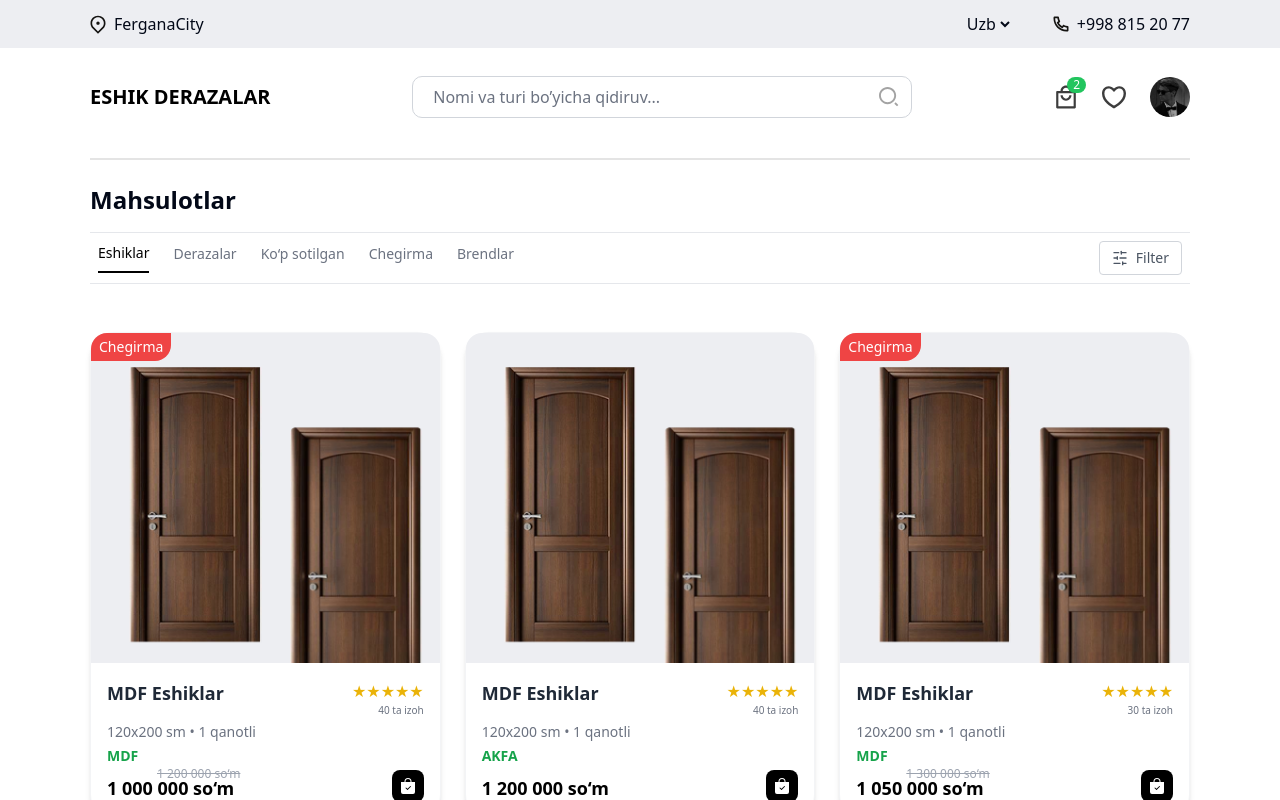
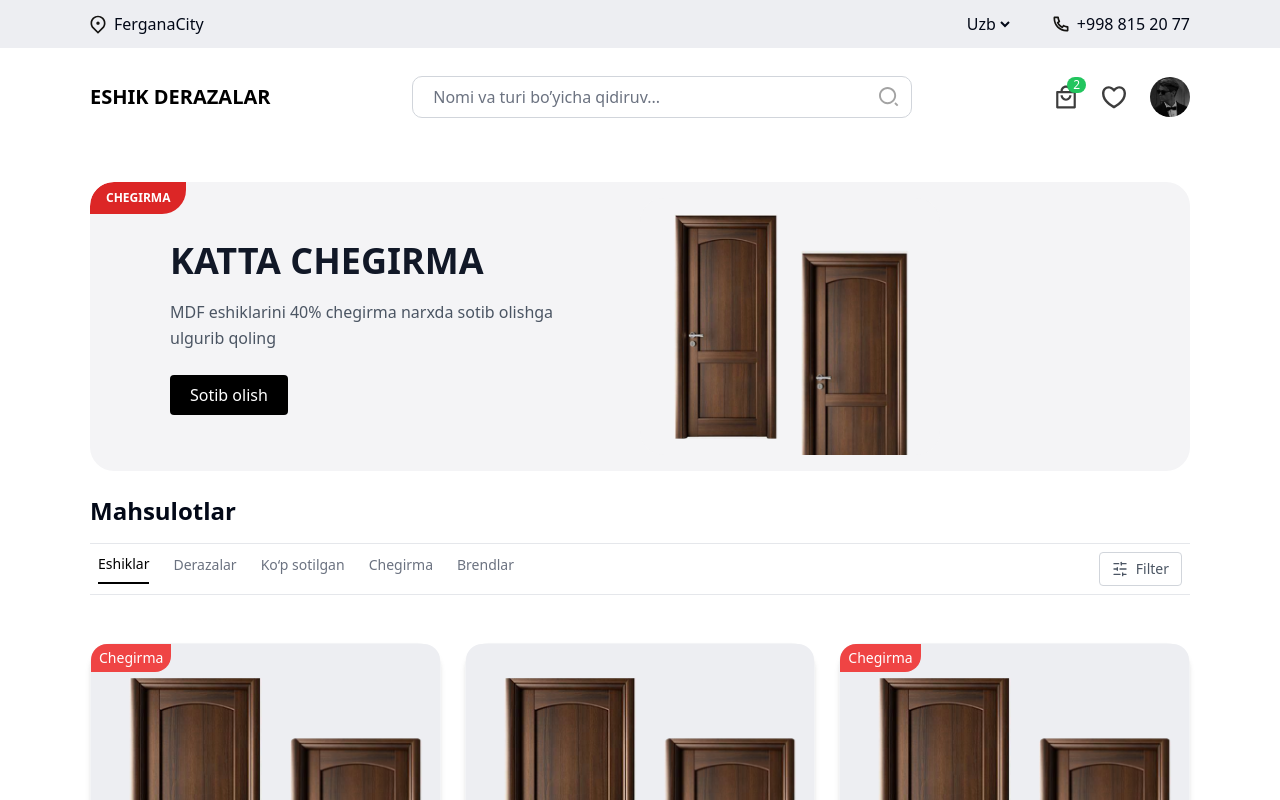
Before and after one commit to abduvaliyevmahmudbek/marketting-project, a React (Vite) app: page / in a window 1280 px wide. Shown: the top 800 px of the page. Built offline with nearby package versions, Linux system fonts and the light colour scheme.

Commit message:
add banner page and update

```diff
--- a/src/components/banner/Banner.tsx
+++ b/src/components/banner/Banner.tsx
@@ -1,27 +1,34 @@
-import Button from '../../ui/Button';
 import bannerImg from '../../assets/images/pictures-png/Group 4.png';
+import bannerImg_responsive from '../../assets/images/pictures-png/door-img-repon.png';
 
 function Banner() {
   return (
-    <div className="container containerPaddings">
-      <div className="banner flex justify-between items-center gap-5 rounded-[30px] bg-primary mt-8">
-        <div className="banner-text-box max-w-[470px] w-1/2 h-[349px] flex gap-5 flex-col justify-center items-start pl-20 mr-12">
-          <span className="banner-span bg-red-600 text-white py-2 px-2 rounded-[20px_0_20px_0]">
-            Chegirma
-          </span>
-          <h1 className="text-4xl font-bold text-gray-900">
-            Katta chegirma
+    <div className="container px-4 md:px-6 py-4 containerPaddings_media_md">
+      <div className="relative flex flex-col md:flex-row items-center justify-between bg-[#f4f4f6] rounded-2xl overflow-hidden p-6 md:p-0 w-full">
+
+        <span className="absolute top-0 left-0 bg-red-600 text-white text-xs font-bold px-4 py-2 uppercase rounded-[24px_0]">
+          chegirma
+        </span>
+
+        <div className="flex flex-col justify-center items-start gap-4 w-full md:w-1/2 px-2 md:px-20 py-4 md:py-10">
+          <h1 className="text-[clamp(20px,5vw,36px)] font-extrabold text-gray-900 leading-tight">
+            KATTA CHEGIRMA
           </h1>
-          <p className="text-gray-600 max-w-md">
+          <p className="text-[clamp(12px,3.5vw,16px)] text-gray-600 max-w-md leading-relaxed">
             MDF eshiklarini 40% chegirma narxda sotib olishga ulgurib qoling
           </p>
-          <Button text="Sotib olish" variant="secondary" />
+          <button className="hidden md:block mt-2 bg-black text-white text-sm md:text-base font-medium py-2 px-5 rounded hover:bg-gray-800 transition">
+            Sotib olish
+          </button>
         </div>
 
-        <div className="flex-1 flex justify-center">
-          <img src={bannerImg} alt="Chegirma eshik" className="max-w-full h-auto object-contain" />
+        <div className="w-full md:w-1/2 flex-column items-start flex gap-5 py-4">
+          <img src={bannerImg} alt="Chegirma eshik" className="hidden  w-full max-w-[550px] h-auto object-contain bg-white rounded-2xl" />
+          <img src={bannerImg_responsive} alt="Chegirma eshik" className="w-full bg-white md:bg-[#f4f4f6] w-full md:max-w-[300px] h-full object-fill rounded-2xl" />
+          <button className="max-w-full sm:w-1/2 md:hidden w-full md:max-w-[300px] mt-2 bg-black text-white text-sm md:text-base font-medium py-2 px-5 rounded hover:bg-gray-800 transition">
+            Sotib olish
+          </button>
         </div>
-
       </div>
     </div>
   );
--- a/src/pages/home/Home.tsx
+++ b/src/pages/home/Home.tsx
@@ -1,7 +1,7 @@
 import Navbar from './../../components/navbar/Navbar';
 import Footer from './../../components/footer/Footer';
 import Header from '../../components/header/Header';
-// import Banner from '../../components/banner/Banner';
+import Banner from '../../components/banner/Banner';
 import ExtraPages from '../../components/extraOrderSections/ExtraPages';
 import Testimonials from '@/components/testimonials/Testimonials';
 import Products from '../products/Products';
@@ -18,7 +18,7 @@ function Home() {
       <Navbar />
 
       {/* hero section */}
-      {/* <Banner /> */}
+      <Banner />
 
       {/* collection */}
       {/* <Collection /> */}
--- a/src/styles/Glabal.css
+++ b/src/styles/Glabal.css
@@ -35,27 +35,3 @@ body{
     width: 100%;
     margin: 0 auto;
 }
-
-.border-navbar{
-    width: 100%;
-    margin: 0 auto;
-    border-bottom: #E4E4E4 solid 2px;
-
-}
-.banner {
-    width: 100%;
-    height: auto;
-    margin: 0 auto;
-
-}
-.banner-text-box{
-    position: relative;
-
-}
-.banner-span{
-    position: absolute;
-    top: 0;
-    left: 0;
-    color: #212121f0;
-    color: gray;
-}
```
Also changed, not shown: src/assets/images/pictures-png/door-img-repon.png (added).
